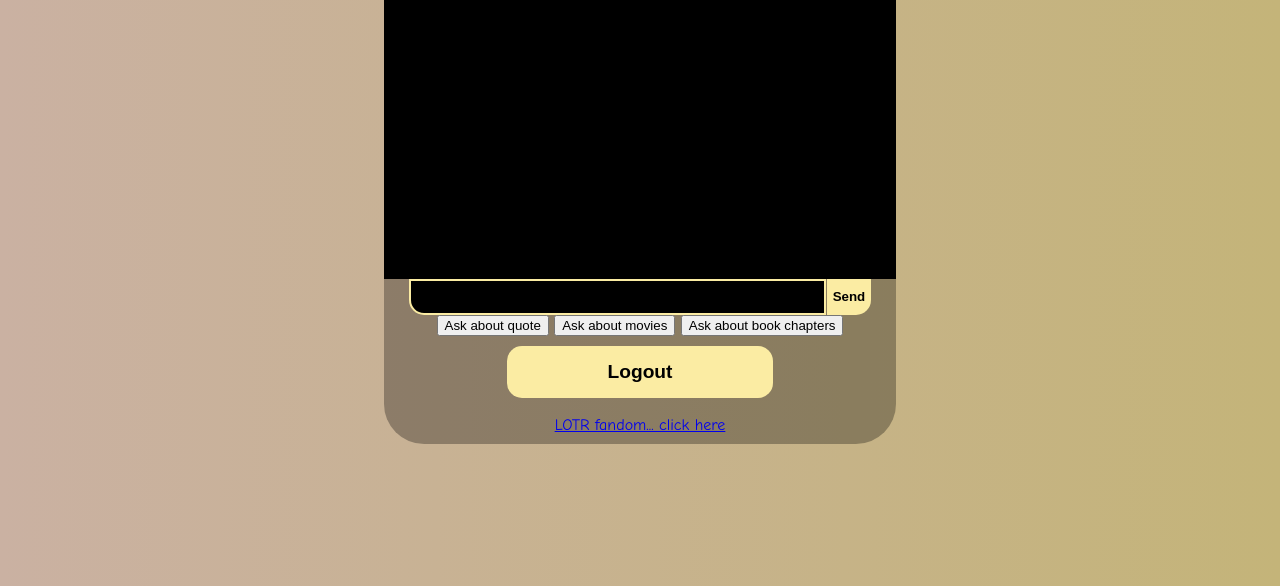
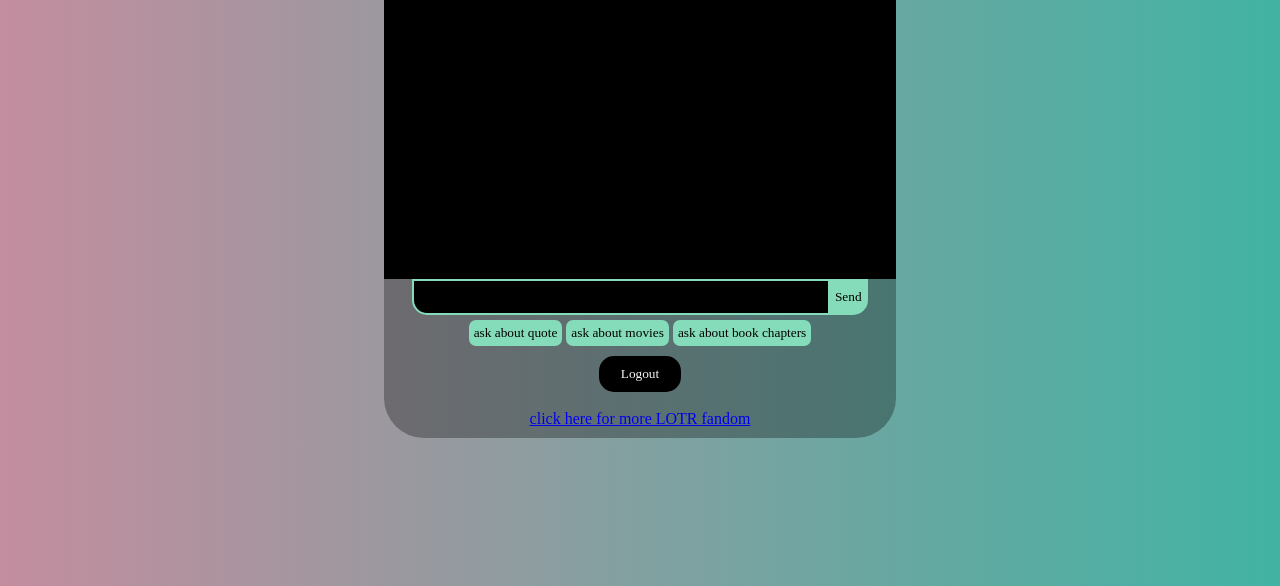
Before and after one commit to zernickov/exam_node.js, a website: page public/home_page/home_page.html in a window 1280 px wide. Shown: the part 214-800 px from the top of the page. Drawn offline with nearby package versions, Linux system fonts and the light colour scheme; no server answers.

Commit message:
frontend

```diff
--- a/public/global.css
+++ b/public/global.css
@@ -1,8 +1,8 @@
 body {
     background: rgb(87,236,246);
-    background: linear-gradient(90deg, #cab1a2 0, #c4b479 100%);
-    font-family: "Comic Sans MS";
-    color: #fbeca3;
+    background: linear-gradient(90deg, #C38d9e 0, #41b3a3 100%);
+    font-family: Quicksand;
+    color: #85DCBA;
 }
 
 .content-wrapper {
@@ -32,12 +32,13 @@ body {
 }
 
 .login-button {
+    font-family: Quicksand;
     font-size: 1.2em;
     font-weight: bold;
     width: 52%;
     margin-top: 10px;
     padding: 15px;
-    background: #fbeca3;
+    background: #85DCBA;
     border: none;
     border-radius: 15px;
     outline: none;
--- a/public/home_page/home_page.css
+++ b/public/home_page/home_page.css
@@ -16,29 +16,64 @@
     height: 30px;
     background: black;
     color: whitesmoke;
-    border: 2px solid #fbeca3;
+    border: 2px solid #85DCBA;
     border-bottom-left-radius: 15px;
     outline: none;
 }
 
 #send-container button {
+    font-family: Quicksand;
     margin-left: -5px;
     height: 36px;
-    font-weight: bold;
-    background: #fbeca3;
+    background: #85DCBA;
     border: none;
     border-bottom-right-radius: 15px;
     outline: none;
+    transition: 0.3s;
 }
 
-#fetch-button {
-    font-weight: bold;
+#send-container button:hover {
+    font-weight: bolder;
+}
+
+.fetch-button {
+    font-family: Quicksand;
     margin-top: 5px;
-    font-size: 1.5em;
-    width: 1.25em;
-    color: #fbeca3;
+    padding: 5px;
+    color: black;
+    background: #85DCBA;
+    border: none;
+    border-radius: 7px;
+    outline: none;
+    transition: 0.3s;
+}
+
+.fetch-button:hover {
+    border-radius: 15px;
+    box-shadow: 1px 1px 1px 1px rgba(0, 0, 0, 0.3);
+}
+
+
+.logout-button {
+    font-family: Quicksand;
+    width: 16%;
+    margin-top: 10px;
+    padding: 10px;
     background: black;
     border: none;
-    border-radius: 50px;
+    color: whitesmoke;
+    border-radius: 15px;
     outline: none;
+    transition: 0.3s;
 }
+
+.logout-button:hover {
+    width: 15%;
+    border-radius: 30px;
+    box-shadow: 2px 2px 2px 2px rgba(0, 0, 0, 0.3);
+}
+
+#small-logo {
+    width: 30%;
+    padding-top: 10px;
+}
--- a/public/home_page/home_page.html
+++ b/public/home_page/home_page.html
@@ -14,7 +14,7 @@
     <div class="container">
         <div class="row">
             <div class="col-4">
-                <img style="width: 30%; padding-top: 10px" src="../assets/wechat_logo.png">
+                <img id="small-logo" src="../assets/wechat_logo.png">
                 <div class="container-box" id="container-box-id">
                     <div class="chat-container" id="chat-container">
                         <div class="message" id="message-container">
@@ -25,18 +25,18 @@
                         <button type="submit" id="send-button">Send</button>
 
                     </form>
-                    <button id="fetch-quote-button">Ask about quote</button>
-                    <button id="fetch-movies-button">Ask about movies</button>
-                    <button id="fetch-chapter-button">Ask about book chapters</button>
+                    <button class="fetch-button" id="fetch-quote-button">ask about quote</button>
+                    <button class="fetch-button" id="fetch-movies-button">ask about movies</button>
+                    <button class="fetch-button" id="fetch-chapter-button">ask about book chapters</button>
                 </div>
             </div>
         </div>
     </div>
 <form method="POST" action="/logout">
-    <button class="login-button">Logout</button>
+    <button class="logout-button">Logout</button>
     <br><br>
     <div class="register-link">
-        <a href="https://lotr.fandom.com/wiki/Main_Page" target="_blank">LOTR fandom... click here</a>
+        <a href="https://lotr.fandom.com/wiki/Main_Page" target="_blank">click here for more LOTR fandom</a>
     </div>
 </form>
 </div>
```
Also changed, not shown: public/login_page/login_page.css (+6 -1 lines), public/login_page/login_page.html (+2 -2 lines), public/register_page/register_page.html (+1 -1 lines).
